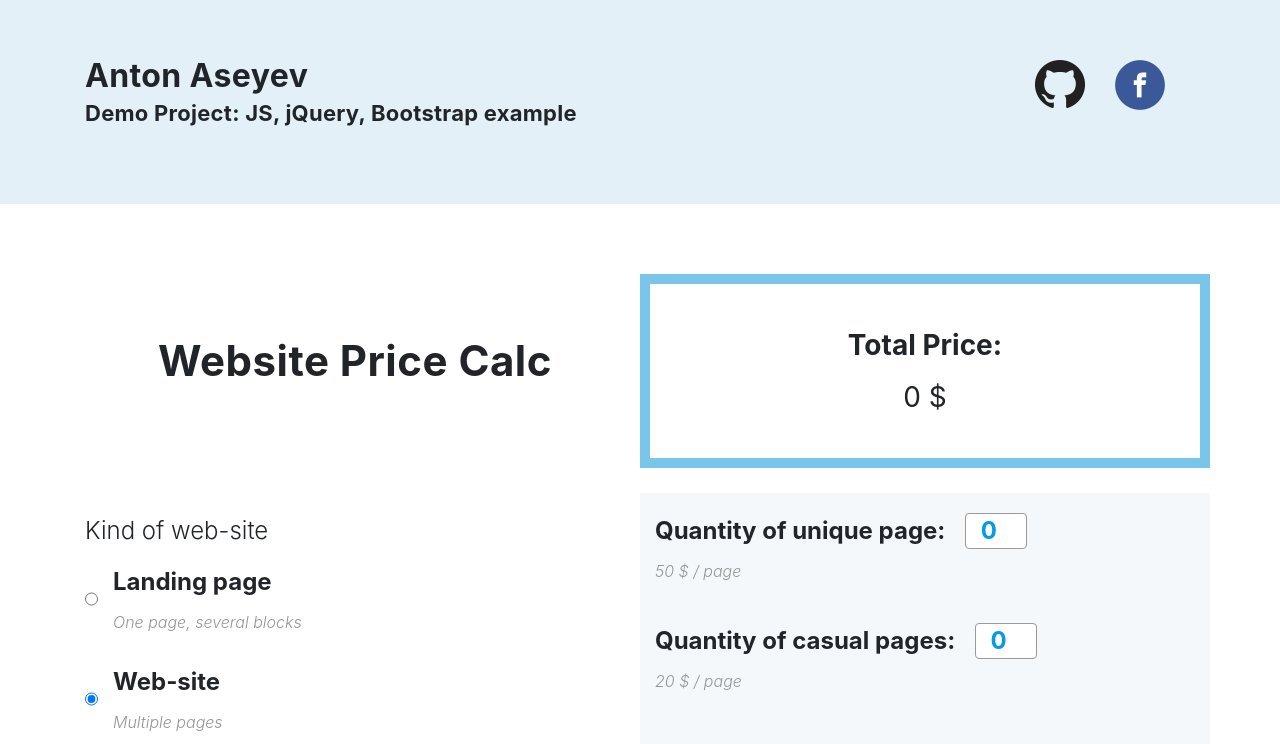
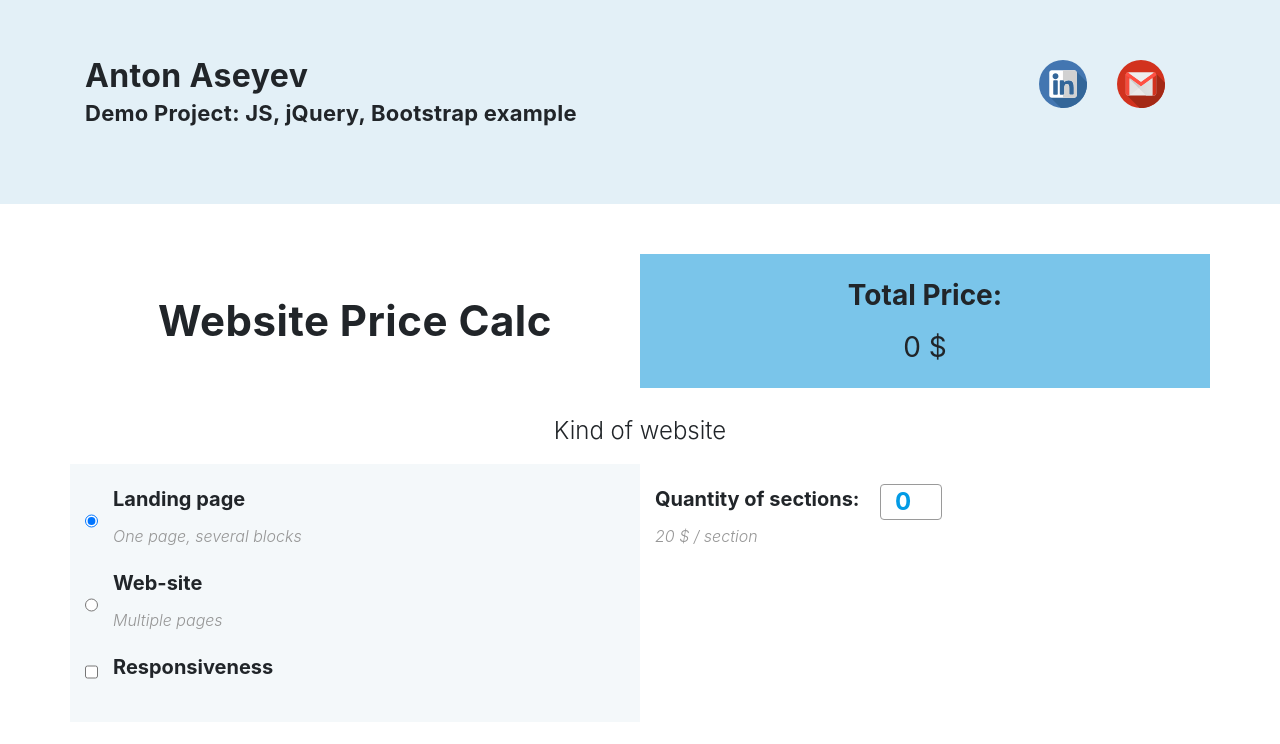
Before and after one commit to aseyev/Js-calc, a plain HTML site: page calculator.html in a window 1280 px wide. Shown: the top 744 px of the page. Drawn offline with nearby package versions, Linux system fonts and the light colour scheme.

Commit message:
bootstrap ok, icons ok

```diff
--- a/calculator.html
+++ b/calculator.html
@@ -16,18 +16,16 @@
         <div class="container">
             <article class="row">
 
-                <h2 class="col-sm-9 heading-inner">
-                    <span>Anton Aseyev</span><br>
-                    Demo Project: JS, jQuery, Bootstrap example
-                </h2>
+                <h2 class="col-sm-9 heading-inner"> <span>Anton Aseyev</span><br>
+                    Demo Project: JS, jQuery, Bootstrap example</h2>
 
                 <div class="col-sm-3 social-icons">
                     <a href="#" class="social-icon-link">
-                        <img src="img/icons/github.png" alt="GitHub" class="social-icon-img">
+                        <img src="img/icons/linkedin-flat.svg" alt="LinkedIn" class="social-icon-img" width="48">
                     </a>
                     </a>
                     <a href="#" class="social-icon-link">
-                        <img src="img/icons/facebook.png" alt="Facebook" class="social-icon-img">
+                        <img src="img/icons/GMail-flat.svg" alt="gmail" class="social-icon-img" width="48">
                     </a>
                 </div>
 
@@ -53,18 +51,18 @@
                <!-- //price header block -->
 
                 <article class="row">
+                    <div class="col-12 calc-title-light">Kind of website</div>
                     <!--Type of website choice -->
                     <div class="col-md-6 calc-section">
-                        <div class="calc-title-light">Kind of web-site</div>
                         <label class="radio-wrapper">
-                            <input type="radio" name="type" value="landing" class="radio" id="radio-landing">
+                            <input type="radio" name="type" value="landing" class="radio" id="radio-landing" checked>
                             <div class="title-bold">
                                 Landing page
                                 <div class="note">One page, several blocks</div>
                             </div>
                         </label>
                         <label class="radio-wrapper">
-                            <input type="radio" name="type" value="site" class="radio" id="radio-site" checked>
+                            <input type="radio" name="type" value="site" class="radio" id="radio-site" >
                             <div class="title-bold">
                                 Web-site
                                 <div class="note">Multiple pages</div>
@@ -72,7 +70,7 @@
                         </label>
                          <!-- Responsiveness -->
                         <div>
-                            <label class="checkbox-wrapper title-bold section-title">
+                            <label class="checkbox-wrapper title-bold">
                                 <input type="checkbox" class="checkbox" id="" name="mobile">
                                 Responsiveness
                             </label>
@@ -80,18 +78,14 @@
                             <input type="radio" name="mobile-number" value="0" class="hidden" checked>
 
                             <label class="radio-wrapper" data-name="mobile">
-                                <div class="radio-holder">
-                                    <input type="radio" name="mobile-number" value="2" >
-                                </div>
+                                <input type="radio" name="mobile-number" value="2" class="radio" checked>
                                 <div class="title-lite">Mobile responsive
                                     <div class="note">+30% to current price</div>
                                 </div>
                             </label>
 
                             <label class="radio-wrapper" data-name="mobile">
-                                <div class="radio-holder">
-                                    <input type="radio" name="mobile-number" value="3">
-                                </div>
+                                <input type="radio" name="mobile-number" value="3" class="radio">
                                 <div class="title-lite">Mobile and tablet responsive
                                     <div class="note">+50% to current price</div>
                                 </div>
@@ -104,24 +98,21 @@
                     <!-- Quantity of unique pages -->
                     <div class="col-md-6 calc-section">
                         <div class="input-wrapper" data-name="pages">
-                            <div class="title-bold">
-                                Quantity of unique page:
+                            <div class="title-bold"> Quantity of unique page:
                                 <div class="note"> 50 $ / page</div>
                             </div>
                             <input type="number" class="input-short" placeholder="0" name="pages-unique" value="0">
                         </div>
 
                         <div class="input-wrapper" data-name="pages">
-                            <div class="title-bold">
-                                Quantity of casual pages:
+                            <div class="title-bold"> Quantity of type pages:
                                 <div class="note"> 20 $ / page</div>
                             </div>
                             <input type="number" class="input-short" placeholder="0" name="pages-general" value="0">
                         </div>
 
                         <div class="input-wrapper" data-name="landing">
-                            <div class="title-bold">
-                                Quantity of sections:
+                            <div class="title-bold"> Quantity of sections:
                                 <div class="note"> 20 $ / section</div>
                             </div>
                             <input type="number" class="input-short" placeholder="0" name="sections" value="0">
@@ -136,27 +127,23 @@
                     <div class="col-md-6 calc-section">
 
                         <div class="title-bold section-title">Скрипты на странице:</div>
-
                         <div class="input-wrapper">
                             <input type="number" class="input-short" placeholder="0" value="0" name="carousel">
-                            <div class="title-lite">
-                                Carousel / Slider
+                            <div class="title-lite"> Carousel / Slider
                                 <div class="note">15 $ / unit</div>
                             </div>
                         </div>
 
                         <div class="input-wrapper">
                             <input type="number" class="input-short" placeholder="0" value="0" name="modals">
-                            <div class="title-lite">
-                                Modal Pop-up
+                            <div class="title-lite"> Modal Pop-up
                                 <div class="note">10 $ / unit</div>
                             </div>
                         </div>
 
                         <div class="input-wrapper">
                             <input type="number" class="input-short" placeholder="0" value="0" name="forms">
-                            <div class="title-lite">
-                                Form request
+                            <div class="title-lite"> Form request
                                 <div class="note">15 $ / unit</div>
                             </div>
                         </div>
@@ -168,33 +155,25 @@
                         <div class="title-bold section-title">Дополнительно:</div>
                         <label class="checkbox-wrapper title-lite">
                             <input type="checkbox" class="checkbox" id="" name="pixelPerfect">
-                            <div>
-                                PixelPerfect
-                                <div class="note">+20% к стоимости</div>
+                            <div>PixelPerfect<div class="note">+20% к стоимости</div>
                             </div>
                         </label>
 
                         <label class="checkbox-wrapper title-lite">
                             <input type="checkbox" class="checkbox" id="" name="retinaReady">
-                            <div>
-                                Retina Ready
-                                <div class="note">+20% к стоимости</div>
+                            <div>Retina Ready<div class="note">+20% к стоимости</div>
                             </div>
                         </label>
 
                         <label class="checkbox-wrapper title-lite">
                             <input type="checkbox" class="checkbox" id="" name="googlePageSpeed">
-                            <div>
-                                Google Page Speed
-                                <div class="note">+20% к стоимости</div>
+                            <div>Google Page Speed<div class="note">+20% к стоимости</div>
                             </div>
                         </label>
 
                         <label class="checkbox-wrapper title-lite">
                             <input type="checkbox" class="checkbox" id="" name="urgentOrder">
-                            <div>
-                                Срочный заказ
-                                <div class="note">+50% к стоимости</div>
+                            <div>Срочный заказ<div class="note">+50% к стоимости</div>
                             </div>
                         </label>
                     </div>
--- a/css/calc.css
+++ b/css/calc.css
@@ -10,7 +10,7 @@
 }
 
 .calc-heading {
-    margin: 0;
+    margin: 20px 0;
     font-size: 42px;
     font-weight: 700;
     line-height: 1;
@@ -32,21 +32,21 @@
     font-size: 24px;
     font-weight: 300;
     margin-bottom: 15px;
+    text-align: center;
 }
+
+/* ------------ FORMS ------------ */
+
+.checkbox-wrapper,
 .radio-wrapper {
     display: flex;
+    margin-bottom: 20px;
 }
 
-.radio-wrapper:not(:last-child) {
-    margin-bottom: 30px;
-}
-
-.radio-holder {
-    margin-right: 15px;
-}
-
+.checkbox-wrapper .checkbox,
 .radio {
     margin-right: 15px;
+    margin-top: 10px;
 }
 
 .input-wrapper {
@@ -79,13 +79,15 @@
 
 /* ------------ TYPO ------------ */
 
+
+
+.title-bold {
+    font-size: 20px;
+    font-weight: 700;
+}
 .section-title {
     margin-bottom: 20px;
-}
-
-.title-bold {
     font-size: 24px;
-    font-weight: 700;
 }
 
 .title-lite {
@@ -101,22 +103,10 @@
     color: #969696;
 }
 
-/* ------------ FORMS ------------ */
-
-.checkbox-wrapper {
-    display: flex;
-    margin-bottom: 20px;
-}
-
-.checkbox-wrapper .checkbox {
-    margin-right: 15px;
-}
-
 /* ------------ PRICE ------------ */
 .calc-price {
-    margin-top: 20px;
-    padding: 40px 50px;
-    border: 10px solid #7ac5ea;
+    padding: 20px;
+    background-color:#7ac5ea;
 }
 
 .calc-price-title {
--- a/css/general.css
+++ b/css/general.css
@@ -57,6 +57,14 @@ img {
 .social-icons {
     display: flex;
     justify-content: flex-end;
+}
+@media (max-width:576px){
+    .heading-inner {
+        text-align: center;
+    }
+    .social-icons {
+        justify-content: center;
+    }
 }
 
 .social-icon-link {
```
Also changed, not shown: img/icons/GMail-flat.svg (added), img/icons/facebook.png (deleted), img/icons/github.png (deleted), img/icons/linkedin-flat.svg (added), img/photo.jpg (deleted), img/portfolio/project-01.jpg (deleted), img/portfolio/project-02.jpg (deleted), img/portfolio/project-03.jpg (deleted), img/portfolio/project-04.jpg (deleted), img/single-project.jpg (deleted).
